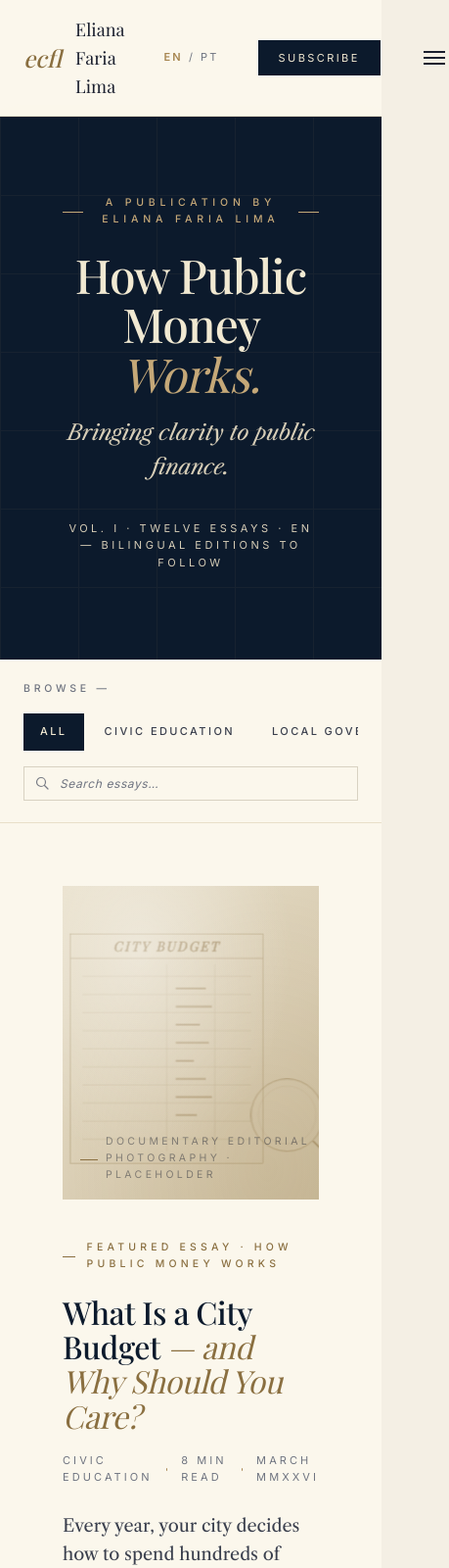
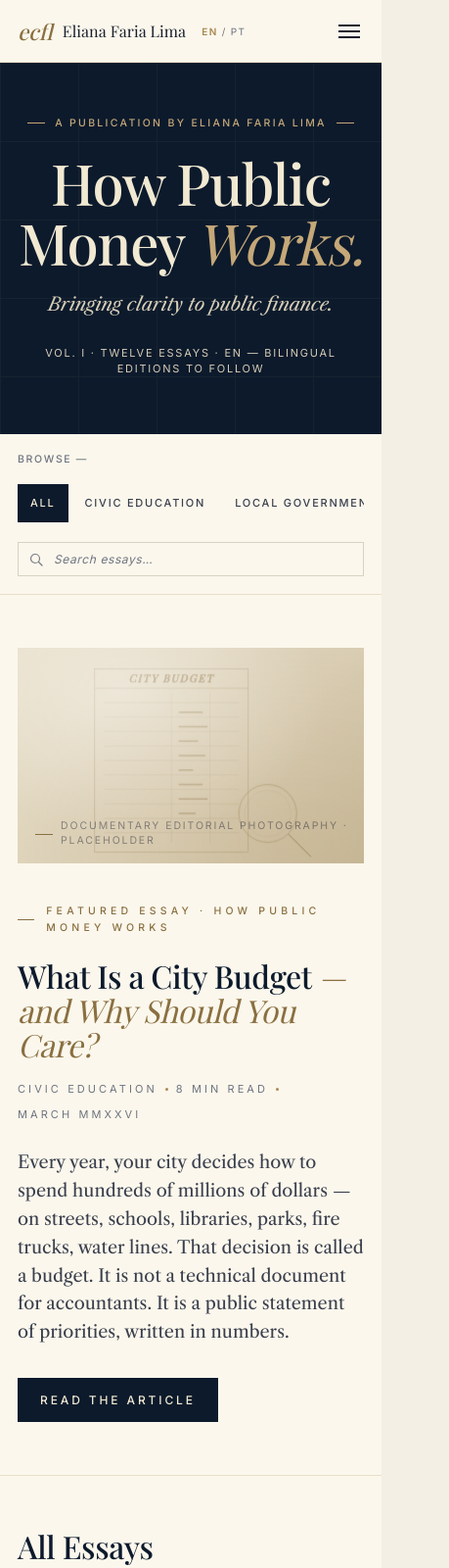
Before and after one commit to thierryboutsen/how-public-money-works, a plain HTML site: page insights.html in a window 390 px wide. Shown: the top 1600 px of the page at 98% size, 459 px wide, since content can reach past the window. Drawn offline with nearby package versions, Linux system fonts and the light colour scheme; a web font is replaced by a local one.

Commit message:
Improve mobile UX polish

```diff
--- a/insights.html
+++ b/insights.html
@@ -407,6 +407,7 @@
     .featured-essay .inner {
       grid-template-columns: 1fr;
       gap: 40px;
+      padding: 0 24px;
     }
     .featured-essay .photo-slot {
       height: 320px;
@@ -419,13 +420,116 @@
       align-items: flex-start;
       gap: 12px;
       margin-bottom: 32px;
+      padding: 0 24px;
     }
     .all-essays .grid {
       grid-template-columns: 1fr;
       gap: 24px;
+      padding: 0 24px;
     }
     .essay-card .photo-slot {
       height: 180px;
+    }
+  }
+
+  @media (max-width: 640px) {
+    .pub-masthead {
+      padding: 54px 0 58px;
+    }
+
+    .pub-masthead .inner,
+    .filter-bar .inner,
+    .featured-essay .inner,
+    .all-essays .head,
+    .all-essays .grid,
+    .newsletter .inner {
+      padding-left: 18px;
+      padding-right: 18px;
+    }
+
+    .pub-masthead .pre {
+      gap: 10px;
+      letter-spacing: 0.22em;
+      line-height: 1.5;
+    }
+
+    .pub-masthead .pre::before,
+    .pub-masthead .pre::after {
+      width: 18px;
+    }
+
+    .pub-masthead h1 {
+      font-size: clamp(42px, 15vw, 58px);
+    }
+
+    .pub-masthead .tagline {
+      font-size: 19px;
+      margin-bottom: 26px;
+    }
+
+    .pub-masthead .meta {
+      gap: 12px;
+      letter-spacing: 0.16em;
+      line-height: 1.5;
+    }
+
+    .filter-bar {
+      position: static;
+      padding: 18px 0;
+    }
+
+    .filter-bar .label,
+    .filter-bar .cat,
+    .essay-card .meta-row,
+    .essay-card .card-foot {
+      letter-spacing: 0.16em;
+    }
+
+    .filter-bar .cats {
+      padding-bottom: 4px;
+    }
+
+    .filter-bar .cat {
+      padding: 10px 12px;
+    }
+
+    .featured-essay,
+    .all-essays,
+    .newsletter {
+      padding: 54px 0;
+    }
+
+    .featured-essay .photo-slot,
+    .essay-card .photo-slot {
+      height: 220px;
+    }
+
+    .featured-essay .meta,
+    .essay-card .meta-row,
+    .essay-card .card-foot {
+      gap: 8px;
+      flex-wrap: wrap;
+    }
+
+    .all-essays .head {
+      margin-bottom: 24px;
+    }
+
+    .all-essays h2 {
+      font-size: 32px;
+    }
+
+    .essay-card .body {
+      padding: 22px;
+    }
+
+    .newsletter form {
+      flex-direction: column;
+      gap: 10px;
+    }
+
+    .newsletter input {
+      border-right: 1px solid #D8D2C2;
     }
   }
 </style>
--- a/shared/base.css
+++ b/shared/base.css
@@ -295,6 +295,7 @@ p { margin: 0 0 1em; }
   }
   .nav {
     padding: 16px 24px;
+    gap: 16px;
   }
   .nav-links {
     position: absolute;
@@ -319,6 +320,71 @@ p { margin: 0 0 1em; }
   }
   .lang-switch {
     margin-left: 0;
+  }
+}
+
+@media (max-width: 640px) {
+  html, body {
+    overflow-x: hidden;
+    font-size: 16px;
+  }
+
+  h1, .h1 {
+    font-size: clamp(38px, 13vw, 54px);
+    line-height: 0.98;
+  }
+
+  h2, .h2 {
+    font-size: clamp(30px, 9vw, 40px);
+  }
+
+  .lede {
+    font-size: 17px;
+  }
+
+  .nav {
+    min-height: 64px;
+    padding: 14px 18px;
+  }
+
+  .nav .brand {
+    min-width: 0;
+    gap: 10px;
+  }
+
+  .nav .brand-mark {
+    font-size: 22px;
+  }
+
+  .nav .brand-name {
+    max-width: 190px;
+    overflow: hidden;
+    text-overflow: ellipsis;
+    white-space: nowrap;
+    font-size: 16px;
+  }
+
+  .nav-cta {
+    display: none;
+  }
+
+  .lang-switch {
+    font-size: 10px;
+    letter-spacing: 0.14em;
+    gap: 4px;
+  }
+
+  .nav-links {
+    padding: 24px 18px 28px;
+    gap: 18px;
+    font-size: 12px;
+    letter-spacing: 0.14em;
+  }
+
+  .btn,
+  .btn-link,
+  .article-card .ac-foot {
+    letter-spacing: 0.16em;
   }
 }
 
@@ -370,6 +436,30 @@ p { margin: 0 0 1em; }
     flex-direction: column;
     gap: 12px;
     align-items: flex-start;
+  }
+}
+
+@media (max-width: 640px) {
+  .foot {
+    padding: 44px 18px 30px;
+  }
+
+  .foot-top {
+    gap: 28px;
+  }
+
+  .foot h5,
+  .foot-bottom {
+    letter-spacing: 0.2em;
+  }
+
+  .photo-slot .caption {
+    left: 14px;
+    right: 14px;
+    bottom: 12px;
+    padding-left: 20px;
+    letter-spacing: 0.18em;
+    line-height: 1.4;
   }
 }
 
```
Also changed, not shown: index.html (+103 -0 lines).
